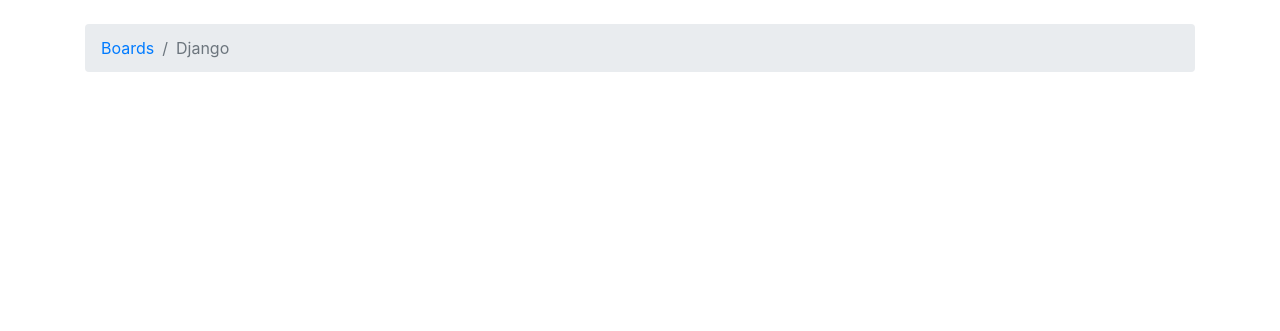
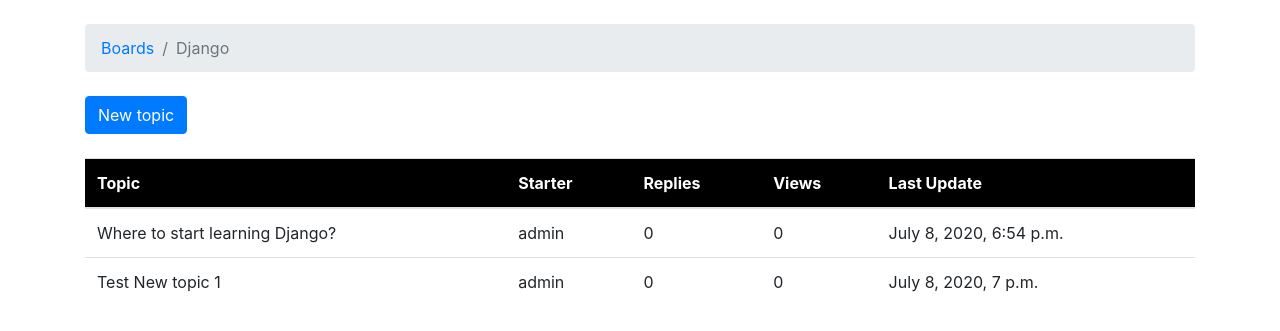
Before and after one commit to ingafter60/django_forum, a Django app: page /boards/1/ in a window 1280 px wide. Shown: the part 56-387 px from the top of the page. Run offline with Django 3.2, Linux system fonts and the light colour scheme; data comes from the database, SQL or seed files in the repository; both versions use the stored data as it was after the commit; some libraries are stand-ins or nearby versions.

Commit message:
Form and Add topic

```diff
--- a/boards/views.py
+++ b/boards/views.py
@@ -1,6 +1,6 @@
-from django.shortcuts import render, get_object_or_404
-from django.http import HttpResponse
-from .models import Board
+from django.contrib.auth.models import User
+from django.shortcuts import render, redirect, get_object_or_404
+from .models import Board, Topic, Post
 
 def home(request):
     boards = Board.objects.all()
@@ -10,3 +10,28 @@
     # board = Board.objects.get(pk=pk)
     board = get_object_or_404(Board, pk=pk)
     return render(request, 'topics.html', {'board': board})
+
+def new_topic(request, pk):
+    board = get_object_or_404(Board, pk=pk)
+
+    if request.method == 'POST':
+        subject = request.POST['subject']
+        message = request.POST['message']
+
+        user = User.objects.first()  # TODO: get the currently logged in user
+
+        topic = Topic.objects.create(
+            subject=subject,
+            board=board,
+            starter=user
+        )
+
+        post = Post.objects.create(
+            message=message,
+            topic=topic,
+            created_by=user
+        )
+
+        return redirect('board_topics', pk=board.pk)  # TODO: redirect to the created topic page
+
+    return render(request, 'new_topic.html', {'board': board})
--- a/myproject/urls.py
+++ b/myproject/urls.py
@@ -7,5 +7,6 @@
 urlpatterns = [
 	path('', views.home, name='home'),
 	url(r'^boards/(?P<pk>\d+)/$', views.board_topics, name='board_topics'),
+	url(r'^boards/(?P<pk>\d+)/new/$', views.new_topic, name='new_topic'),
     path('admin/', admin.site.urls),
 ]
--- a/templates/topics.html
+++ b/templates/topics.html
@@ -10,5 +10,30 @@
 {% endblock %}
 
 {% block content %}
-    <!-- just leaving it empty for now. we will add core here soon. -->
+  <div class="mb-4">
+    <a href="{% url 'new_topic' board.pk %}" class="btn btn-primary">New topic</a>
+  </div>
+
+  <table class="table">
+    <thead class="thead-inverse" style="background:black">
+      <tr>
+        <th style="color:white;">Topic</th>
+        <th style="color:white;">Starter</th>
+        <th style="color:white;">Replies</th>
+        <th style="color:white;">Views</th>
+        <th style="color:white;">Last Update</th>
+      </tr>
+    </thead>
+    <tbody>
+      {% for topic in board.topics.all %}
+        <tr>
+          <td>{{ topic.subject }}</td>
+          <td>{{ topic.starter.username }}</td>
+          <td>0</td>
+          <td>0</td>
+          <td>{{ topic.last_updated }}</td>
+        </tr>
+      {% endfor %}
+    </tbody>
+  </table>
 {% endblock %}
```
Also changed, not shown: templates/new_topic.html (added, +28 -0 lines), db.sqlite3.
